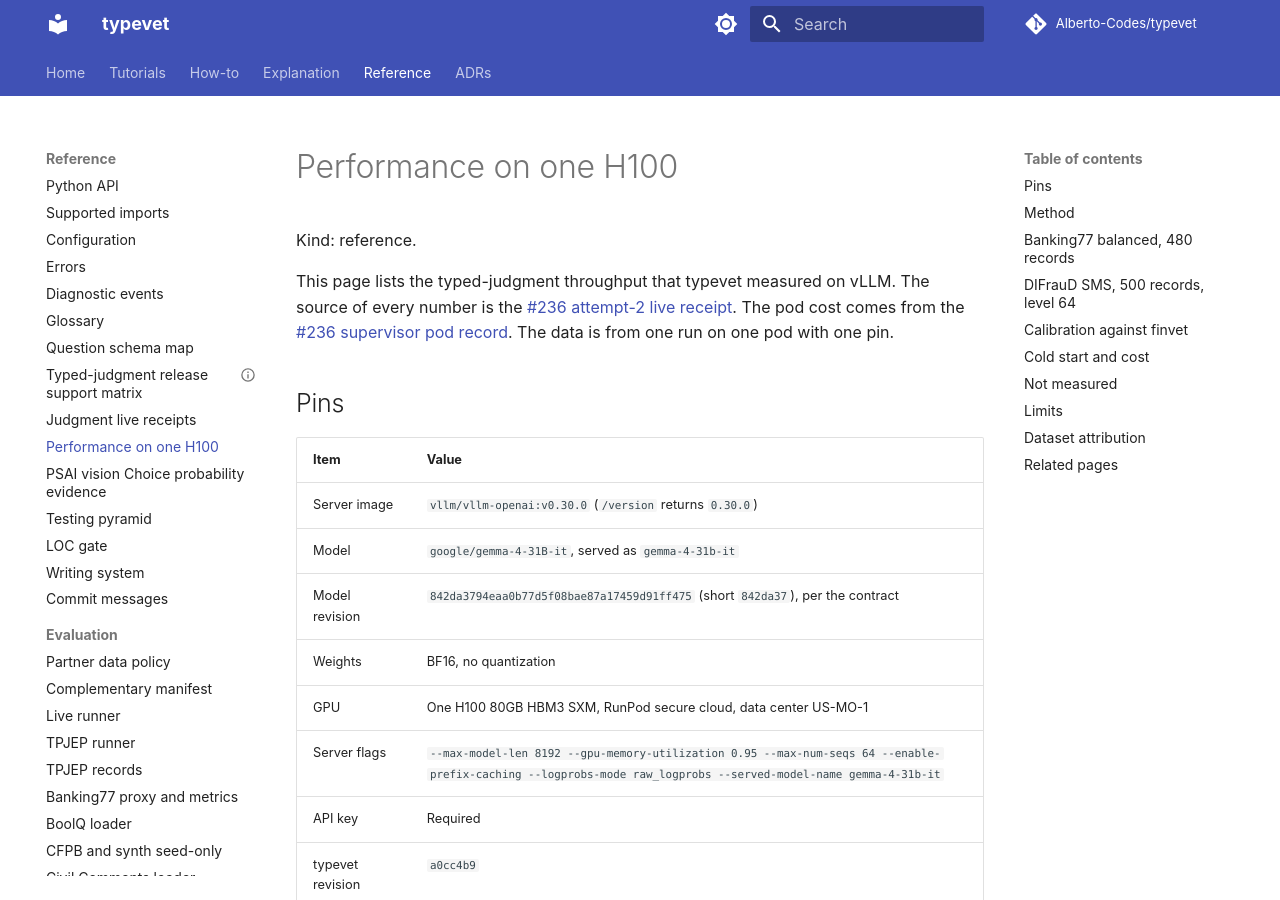
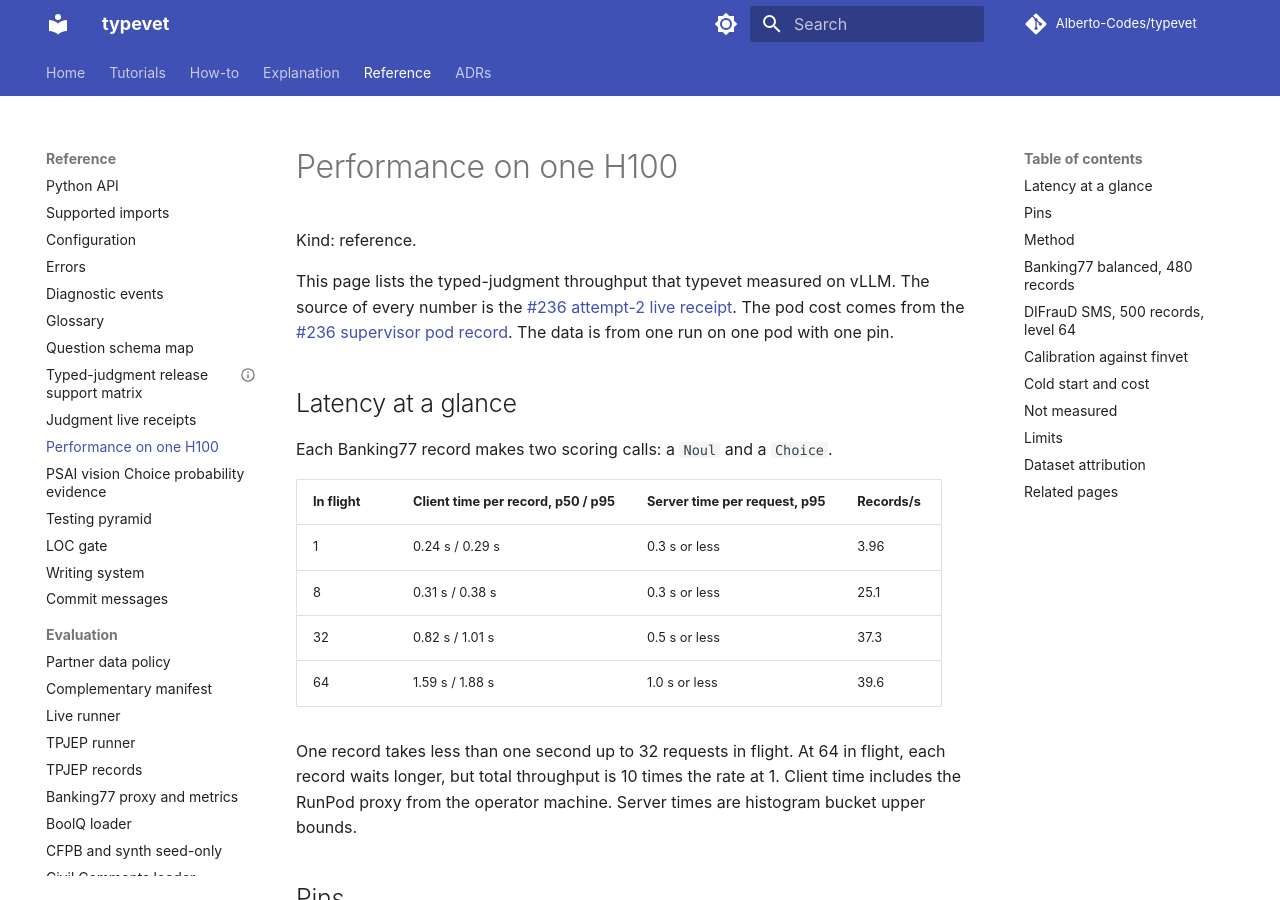
Before and after one commit to Alberto-Codes/typevet, an MkDocs documentation site: the page built from docs/reference/performance.md, in a window 1280 px wide and 900 px high. Built offline with MkDocs 1.6.1 and Material for MkDocs 9.7.7, drawn with Linux system fonts in a browser that asks for light colours; comment, search, counter and statistics services are not loaded.

Commit message:
docs(reference): add latency at a glance to the H100 performance page
A table of client time per record (p50/p95), server time per request
(p95, bucket upper bound) and records/s at 1, 8, 32 and 64 in flight,
from the #236 attempt-2 receipt. One record takes less than one second
up to 32 in flight; at 64, per-record time rises and throughput is 10
times the single-request rate.

Refs #236

```diff
--- a/docs/reference/performance.md
+++ b/docs/reference/performance.md
@@ -8,6 +8,22 @@
 The pod cost comes from the
 [#236 supervisor pod record](https://github.com/Alberto-Codes/typevet/issues/236#issuecomment-5898685257).
 The data is from one run on one pod with one pin.
+
+## Latency at a glance
+
+Each Banking77 record makes two scoring calls: a `Noul` and a `Choice`.
+
+| In flight | Client time per record, p50 / p95 | Server time per request, p95 | Records/s |
+|---|---|---|---|
+| 1 | 0.24 s / 0.29 s | 0.3 s or less | 3.96 |
+| 8 | 0.31 s / 0.38 s | 0.3 s or less | 25.1 |
+| 32 | 0.82 s / 1.01 s | 0.5 s or less | 37.3 |
+| 64 | 1.59 s / 1.88 s | 1.0 s or less | 39.6 |
+
+One record takes less than one second up to 32 requests in flight.
+At 64 in flight, each record waits longer, but total throughput is 10 times the rate at 1.
+Client time includes the RunPod proxy from the operator machine.
+Server times are histogram bucket upper bounds.
 
 ## Pins
 
```
